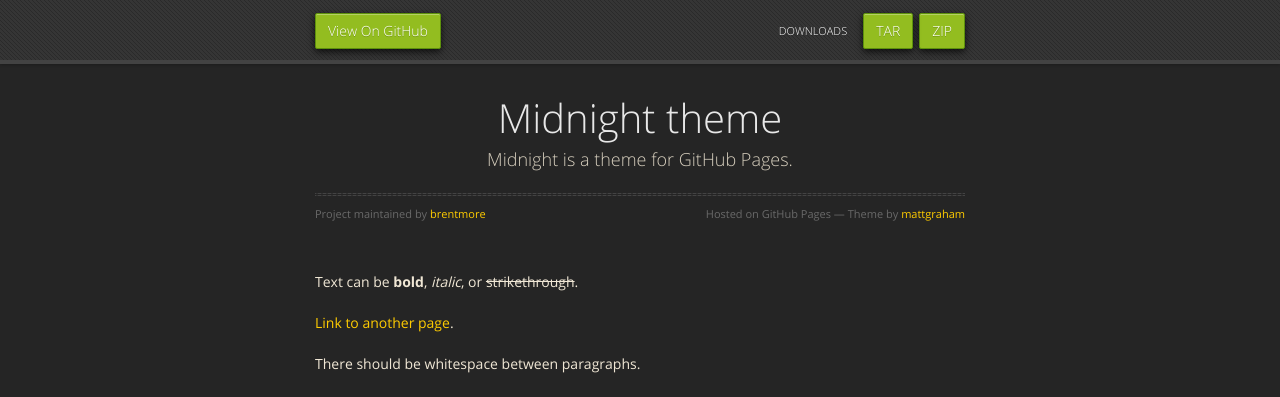
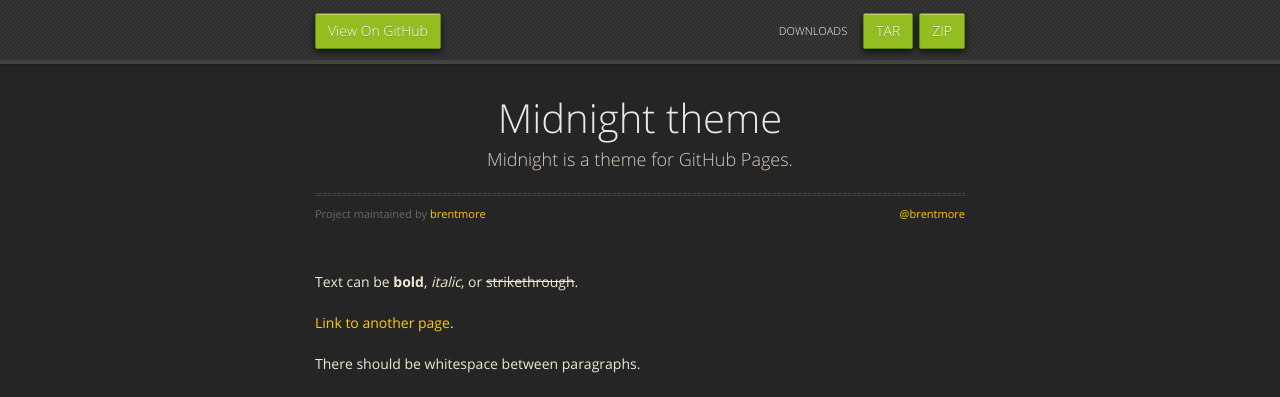
Before and after one commit to brentmore/hello-world, a Jekyll site: the page built from index.md, in a window 1280 px wide and 900 px high. Shown: the top 397 px of the window. Built offline with Jekyll 4.4.1, drawn with Linux system fonts in a browser that asks for light colours; nearby versions of some CDN libraries.

Commit message:
Updated header

```diff
--- a/_layouts/default.html
+++ b/_layouts/default.html
@@ -37,7 +37,7 @@
           <p>{{ site.description | default: site.github.project_tagline }}</p>
           <hr>
           <span class="credits left">Project maintained by <a href="{{ site.github.owner_url }}">{{ site.github.owner_name }}</a></span>
-          <span class="credits right">Hosted on GitHub Pages &mdash; Theme by <a href="https://twitter.com/michigangraham">mattgraham</a></span>
+          <span class="credits right"><a href="https://twitter.com/brentmore">@brentmore</a></span>
         </div>
 
         {{ content }}
```
